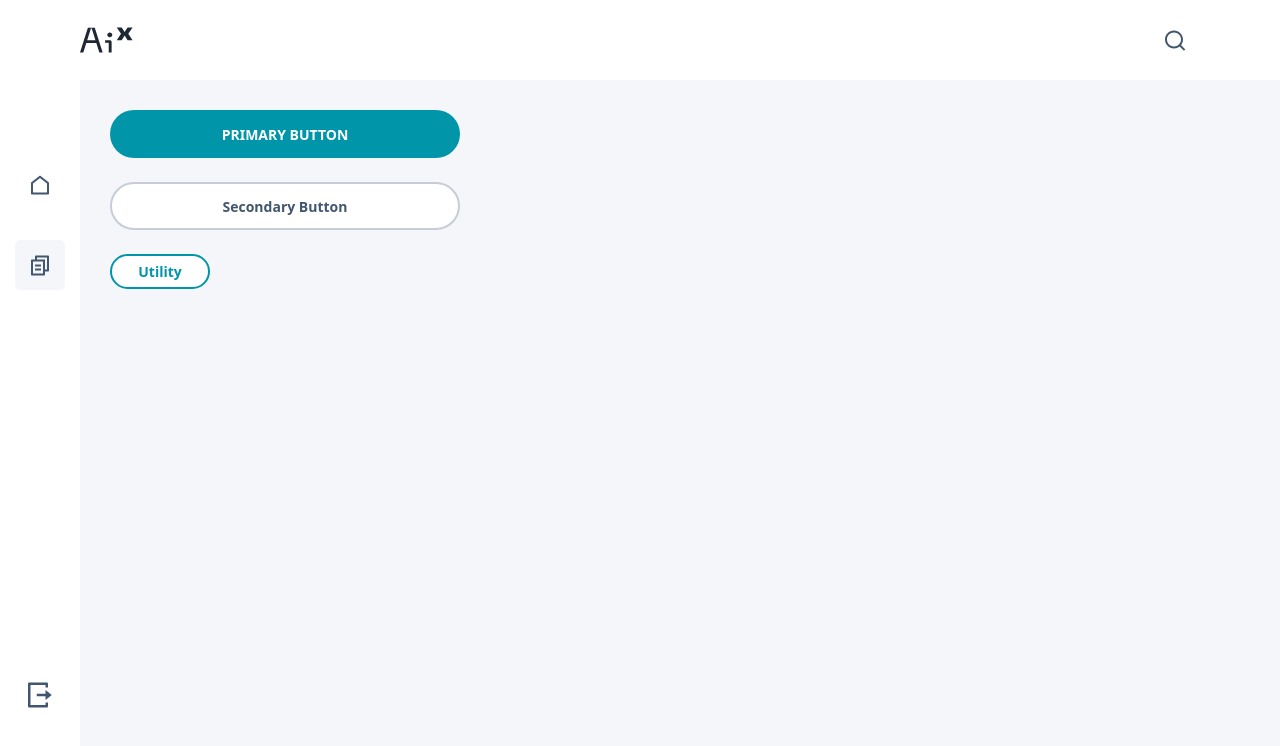
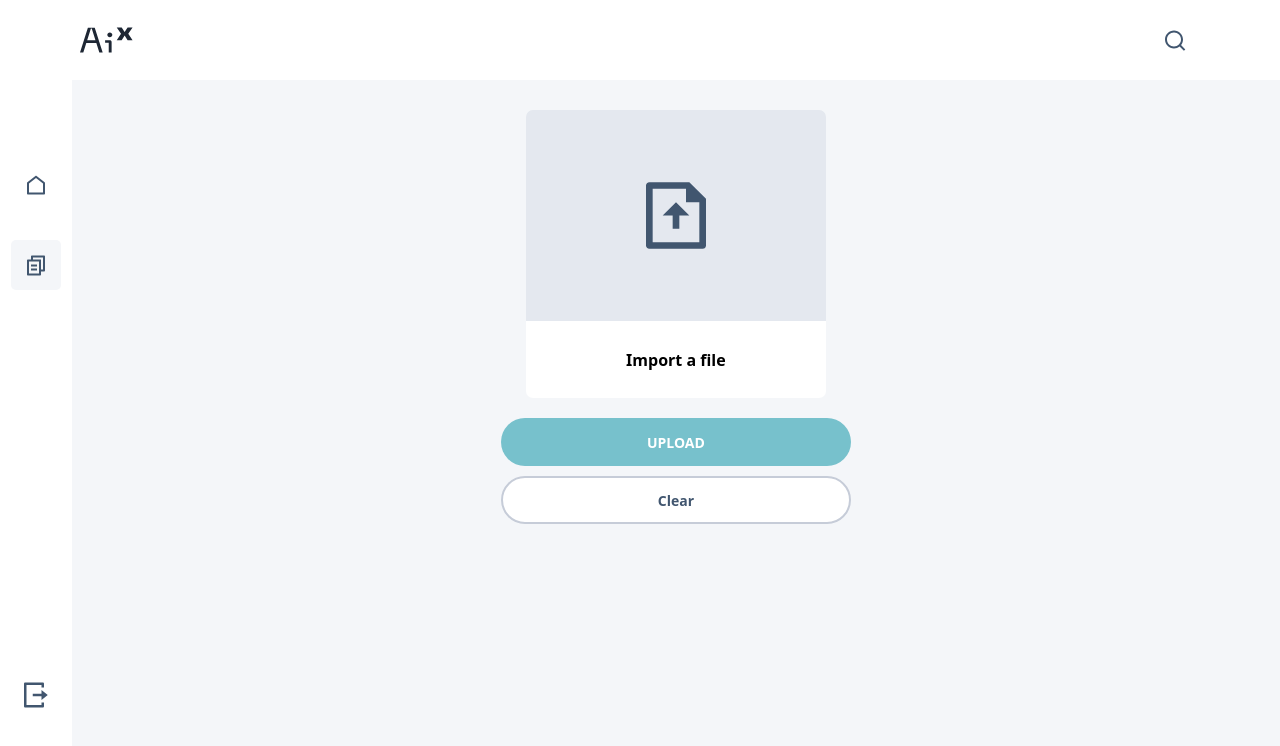
Before and after one commit to Xponential-AI/xponential-frontend, a React (Vite) app: page / in a window 1280 px wide. Shown: the top 746 px of the page. Built offline with nearby package versions, Linux system fonts and the light colour scheme.

Commit message:
add an upload button

```diff
--- a/package.json
+++ b/package.json
@@ -13,6 +13,7 @@
     "build-storybook": "storybook build"
   },
   "dependencies": {
+    "axios": "^1.7.9",
     "react": "^18.3.1",
     "react-dom": "^18.3.1"
   },
--- a/src/App.scss
+++ b/src/App.scss
@@ -12,4 +12,9 @@
 
 .page-body {
   margin: 30px;
+  width: 100%;
+  display: flex;
+  flex-direction: row;
+  justify-content: center;
+  align-items: flex-start;
 }
--- a/src/App.tsx
+++ b/src/App.tsx
@@ -1,41 +1,16 @@
-import { useState } from 'react'
-import { Button } from './components/Button';
 import { NavBar } from './components/NavBar';
 import { LeftSideBar } from './components/LeftSideBar';
-
+import { ImportFileCard } from './components/ImportFileCard';
 import './App.scss'
 
 function App() {
-  const [disabled, setDisabled] = useState(false);
-
   return (
     <>
       <NavBar />
       <div className="page-with-sidebar">
         <LeftSideBar />
-        <div className='page-body'>
-          <Button
-            text="Primary Button"
-            variant="primary"
-            disabled={disabled}
-            onClick={() => setDisabled(true)}
-          />
-
-          <br/>
-
-          <Button
-            text="Secondary Button"
-            variant="secondary"
-            onClick={() => setDisabled(false)}
-          />
-
-          <br/>
-
-          <Button
-            text="Utility"
-            variant="utility"
-            onClick={() => setDisabled(false)}
-          />
+        <div className="page-body">
+          <ImportFileCard/>
         </div>
       </div>
     </>
--- a/src/components/Button.tsx
+++ b/src/components/Button.tsx
@@ -2,10 +2,11 @@ import './Button.scss'
 
 interface ButtonProps extends React.ButtonHTMLAttributes<HTMLButtonElement> {
   text: string,
-  variant: 'primary' | 'secondary' | 'utility'
+  variant?: 'primary' | 'secondary' | 'utility',
+  marginTop?: number
 }
 
-export const Button = ({ text, variant, disabled, ...props }: ButtonProps) => {
+export const Button = ({ text, variant, marginTop, disabled, ...props }: ButtonProps) => {
   const onButtonClick = (e: React.MouseEvent<HTMLButtonElement> ) => {
     console.log('Button was pressed')
 
@@ -15,6 +16,9 @@ export const Button = ({ text, variant, disabled, ...props }: ButtonProps) => {
   return <button
     {...props}
     disabled={disabled}
+    style={{
+      marginTop: marginTop || 0
+    }}
     className={`button ${variant}`}
     onClick={onButtonClick}>{text}
   </button>
--- /dev/null
+++ b/src/components/ImportFileCard.scss
@@ -0,0 +1,7 @@
+form {
+  display: flex;
+  flex-direction: column;
+  justify-content: center;
+  align-items: center;
+  gap: 20px;
+}
--- /dev/null
+++ b/src/components/ImportFileCard.tsx
@@ -0,0 +1,60 @@
+import { useState } from 'react'
+import { Button } from '../components/Button';
+import { FileInput } from '../components/inputs/FileInput';
+import axios from 'axios';
+
+import "./ImportFileCard.scss";
+
+export const ImportFileCard = () => {
+  const [file, setFile] = useState<File>();
+  const [uploadedFile, setUploadedFile] = useState();
+  const [error, setError] = useState();
+
+  function handleChange(event: React.ChangeEvent<HTMLInputElement>) {
+    if(event.target.files) {
+      setFile(event.target.files[0]);
+    }
+  }
+
+  function handleSubmit(event: React.SyntheticEvent<HTMLFormElement>) {
+    event.preventDefault();
+    const url = 'http://localhost:3000/uploadFile';
+    const formData = new FormData();
+
+    if(!file) {
+      return null;
+    }
+
+    formData.append('file', file);
+    formData.append('fileName', file.name);
+
+    const config = {
+      headers: {
+        'content-type': 'multipart/form-data',
+      },
+    };
+
+    axios.post(url, formData, config)
+      .then((response) => {
+        console.log(response.data);
+        setUploadedFile(response.data.file);
+      })
+      .catch((error) => {
+        console.error("Error uploading file: ", error);
+        setError(error);
+      });
+  }
+
+  const clearForm = () => setFile(undefined)
+
+  return <div className="card-wrapper">
+      <form onSubmit={handleSubmit}>
+        <FileInput handleChange={handleChange} fileName={file?.name} handleClear={clearForm}/>
+
+        <div>
+          <Button text={"Upload"} variant="primary" disabled={!file}/>
+          <Button marginTop={10} text={"Clear"} variant="secondary" onClick={clearForm}/>
+        </div>
+      </form>
+    </div>
+}
--- /dev/null
+++ b/src/components/inputs/FileInput.scss
@@ -0,0 +1,27 @@
+input {
+  display: none;
+}
+
+.input-wrapper {
+  height: 288px;
+  width: 300px;
+}
+
+.input-container {
+  height: 211px;
+  display: flex;
+  justify-content: center;
+  align-items: center;
+  background-color: variables.$dark-tint;
+  border-radius: 7px 7px 0 0;
+}
+
+.input-text {
+  display: flex;
+  justify-content: center;
+  align-items: center;
+  background-color: variables.$white;
+  height: 77px;
+  font-weight: 600;
+  border-radius: 0 0 7px 7px;
+}
--- /dev/null
+++ b/src/components/inputs/FileInput.tsx
@@ -0,0 +1,25 @@
+import { useState } from 'react';
+import uploadSVG from '../../assets/upload.svg';
+
+import './FileInput.scss';
+
+type FileInputProps = {
+  handleChange: (event: React.ChangeEvent<HTMLInputElement>) => void;
+  fileName: string | undefined;
+  handleClear: () => void;
+}
+
+export const FileInput = ({handleChange, fileName, handleClear}: FileInputProps) => {
+
+  return <div className="input-wrapper">
+    <label>
+      <div className="input-container">
+        <img alt="search" src={uploadSVG}/>
+        <input type="file" onChange={handleChange}/>
+      </div>
+    </label>
+    <div className="input-text">
+      {fileName ? fileName : "Import a file"}
+    </div>
+  </div>
+}
--- a/src/styles/_variables.scss
+++ b/src/styles/_variables.scss
@@ -9,3 +9,4 @@ $tertiary: #c6ccd8;
 $dark-tint: #e4e8ef;
 $light-tint: #f4f6f9;
 $white: #fff;
+$black: #171725;
```
Also changed, not shown: src/components/UploadCard.tsx (deleted, +0 -41 lines), src/components/UploadCard.scss (deleted), 1 other file (tests, documents, lock files or other folders).
